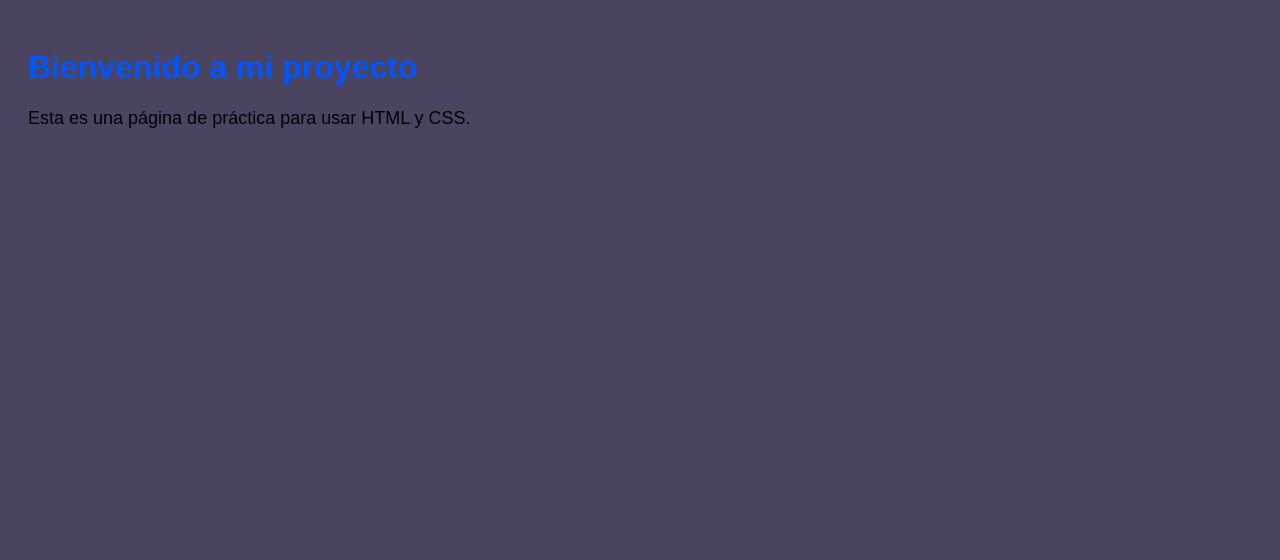
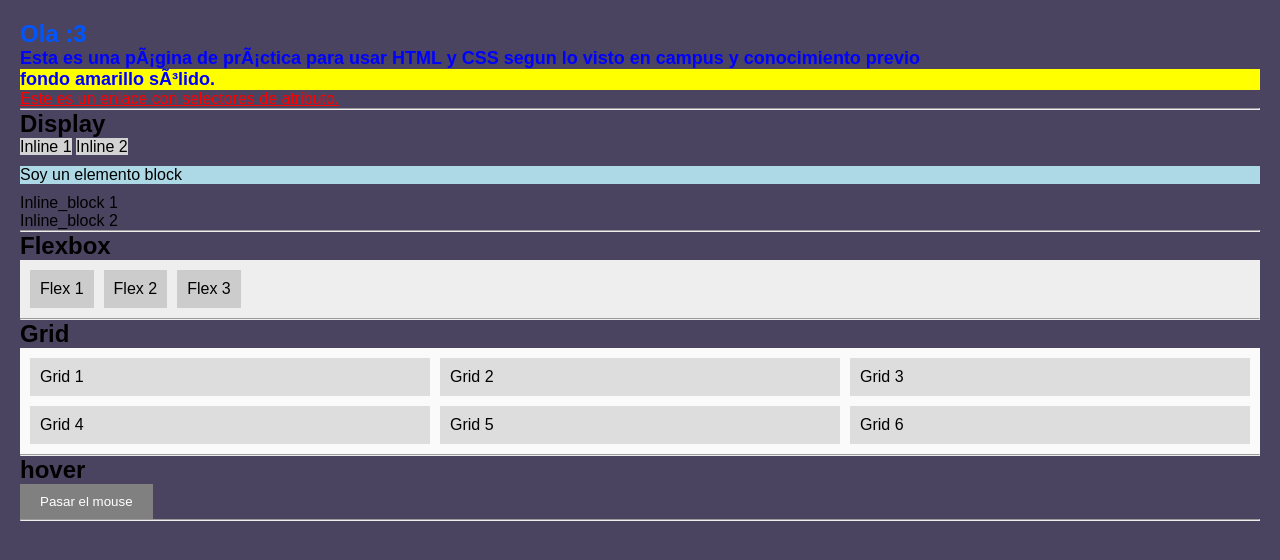
Before and after one commit to Velvett1521/intro-a-css, a plain HTML site: page index.html in a window 1280 px wide. Drawn offline with Linux system fonts and the light colour scheme.

Commit message:
agregado de estilos vistos en campus

```diff
--- a/index.html
+++ b/index.html
@@ -1,12 +1,63 @@
 <!DOCTYPE html>
 <html lang="es">
 <head>
-    <meta charset="UTF-8">
-    <title>Mi primera página con CSS</title>
+    <meta charset="UTF_8">
+    <title>página con CSS</title>
     <link rel="stylesheet" href="styles.css">
 </head>
 <body>
-    <h1>Bienvenido a mi proyecto</h1>
-    <p>Esta es una página de práctica para usar HTML y CSS.</p>
+
+    <h1 id="mi_id">Ola :3</h1>
+
+    <p>Esta es una página de práctica para usar HTML y CSS segun lo visto en campus y conocimiento previo</p>
+
+    <p class="mi_clase">
+        fondo amarillo sólido.
+    </p>
+
+    <a href="https://google.com" title="Ir a Google">Este es un enlace con selectores de atributo.</a>
+
+    <hr>
+
+    <h2>Display</h2>
+
+    <div class="inline_ejemplo">Inline 1</div>
+    <div class="inline_ejemplo">Inline 2</div>
+
+    <div class="block_ejemplo">Soy un elemento block</div>
+
+    <div class="inline_block_ejemplo">Inline_block 1</div>
+    <div class="inline_block_ejemplo">Inline_block 2</div>
+
+    <hr>
+
+    <h2>Flexbox</h2>
+    <div class="flex_container">
+        <div class="flex_item">Flex 1</div>
+        <div class="flex_item">Flex 2</div>
+        <div class="flex_item">Flex 3</div>
+    </div>
+
+    <hr>
+
+    <h2>Grid</h2>
+    <div class="grid_container">
+        <div class="grid_item">Grid 1</div>
+        <div class="grid_item">Grid 2</div>
+        <div class="grid_item">Grid 3</div>
+        <div class="grid_item">Grid 4</div>
+        <div class="grid_item">Grid 5</div>
+        <div class="grid_item">Grid 6</div>
+    </div>
+
+    <hr>
+
+    <h2>hover</h2>
+    <button>Pasar el mouse</button>
+
+    <hr>
+
+    <p class="error_message">Este mensaje está oculto con display none WASAAAAAA 👻</p>
+
 </body>
 </html>
--- a/styles.css
+++ b/styles.css
@@ -10,4 +10,99 @@ h1 {
 
 p {
     font-size: 18px;
+    color: blue;
 }
+
+.mi_clase {
+    background-color: yellow;
+}
+
+#mi_id {
+    font-size: 24px;
+}
+
+* {
+    margin: 0;
+    padding: 0;
+}
+
+a[title] {
+    text-decoration: underline;
+}
+
+a[href="https://google.com"] {
+    color: red;
+}
+
+button:hover {
+    background-color: blue;
+    color: white;
+}
+
+p::first-line {
+    font-weight: bold;
+}
+
+article > p {
+    color: green;
+}
+
+.inline_ejemplo {
+    display: inline;
+    background-color: lightgray;
+}
+
+.block_ejemplo {
+    display: block;
+    background-color: lightblue;
+    margin: 10px 0;
+}
+
+.inline_block-ejemplo {
+    display: inline-block;
+    width: 150px;
+    height: 50px;
+    background-color: lightcoral;
+    margin: 5px;
+}
+
+.flex_container {
+    display: flex;
+    gap: 10px;
+    background-color: #eee;
+    padding: 10px;
+}
+
+.flex_item {
+    background-color: #ccc;
+    padding: 10px;
+}
+
+.grid_container {
+    display: grid;
+    grid-template-columns: repeat(3, 1fr);
+    gap: 10px;
+    background-color: #fafafa;
+    padding: 10px;
+}
+
+.grid_item {
+    background-color: #ddd;
+    padding: 10px;
+}
+
+.error_message {
+    display: none;
+}
+
+button {
+    background-color: grey;
+    color: white;
+    padding: 10px 20px;
+    border: none;
+    cursor: pointer;
+}
+
+button:hover {
+    background-color: blue;
+}
```
